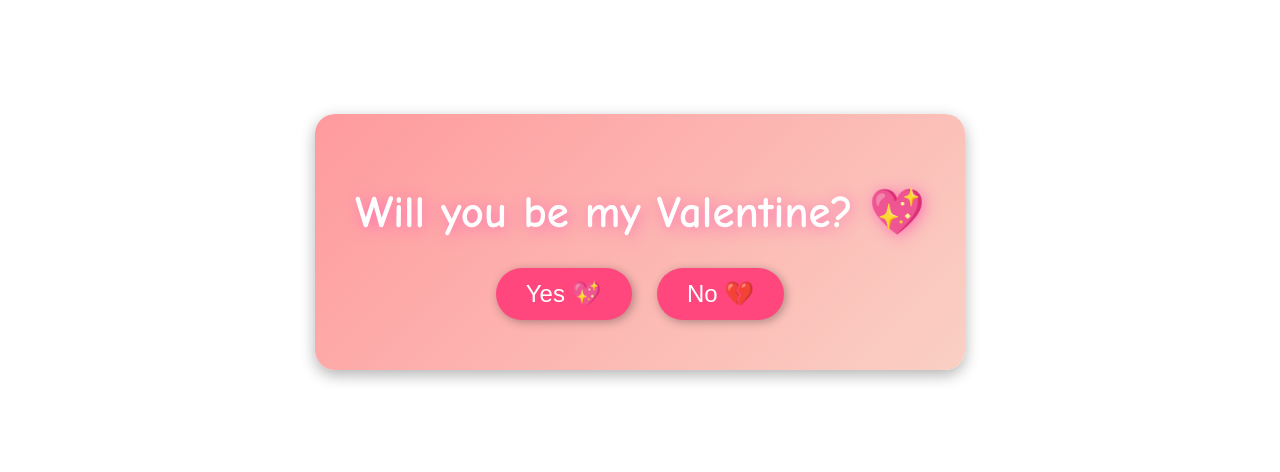
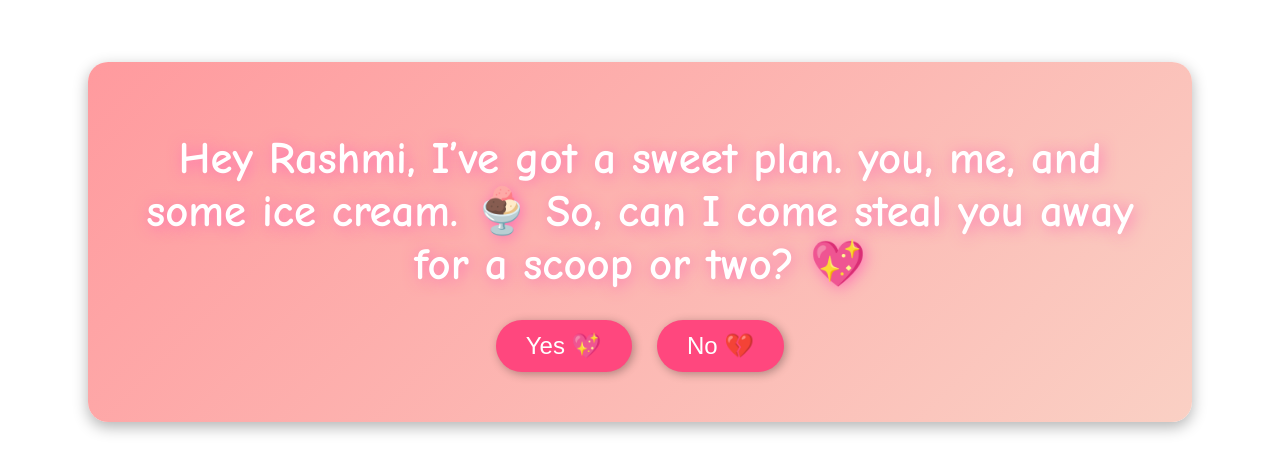
Before and after one commit to Kaweesha-D/bae_forever, a plain HTML site: page index.html in a window 1280 px wide. Shown: the part 158-630 px from the top of the page. Drawn offline with Linux system fonts and the light colour scheme.

Commit message:
Update index.html

```diff
--- a/index.html
+++ b/index.html
@@ -3,13 +3,13 @@
 <head>
     <meta charset="UTF-8">
     <meta name="viewport" content="width=device-width, initial-scale=1.0">
-    <title>Will You Be My Valentine?</title>
+    <title>Will You Be My Date?</title>
     <link rel="stylesheet" href="styles.css">
 </head>
 <body>
     <!-- Slide 1: Starting Question -->
     <div class="slide" id="slide1">
-        <h1>Will you be my Valentine? 💖</h1>
+        <h1>Hey Rashmi, I’ve got a sweet plan. you, me, and some ice cream. 🍨 So, can I come steal you away for a scoop or two? 💖</h1>
         <button onclick="showSlide('statement')">Yes 💖</button>
         <button onclick="showSlide('slide2')">No 💔</button>
     </div>
@@ -59,7 +59,7 @@
     <!-- Final Statement -->
     <div class="slide" id="statement">
         <h1>Yey! I knew you would say yes! 💖</h1>
-        <p>Happy Valentine's Day! 💖</p>
+       <!-- <p>Happy Valentine's Day! 💖</p> -->
     </div>
 
     <script src="script.js"></script>
```
